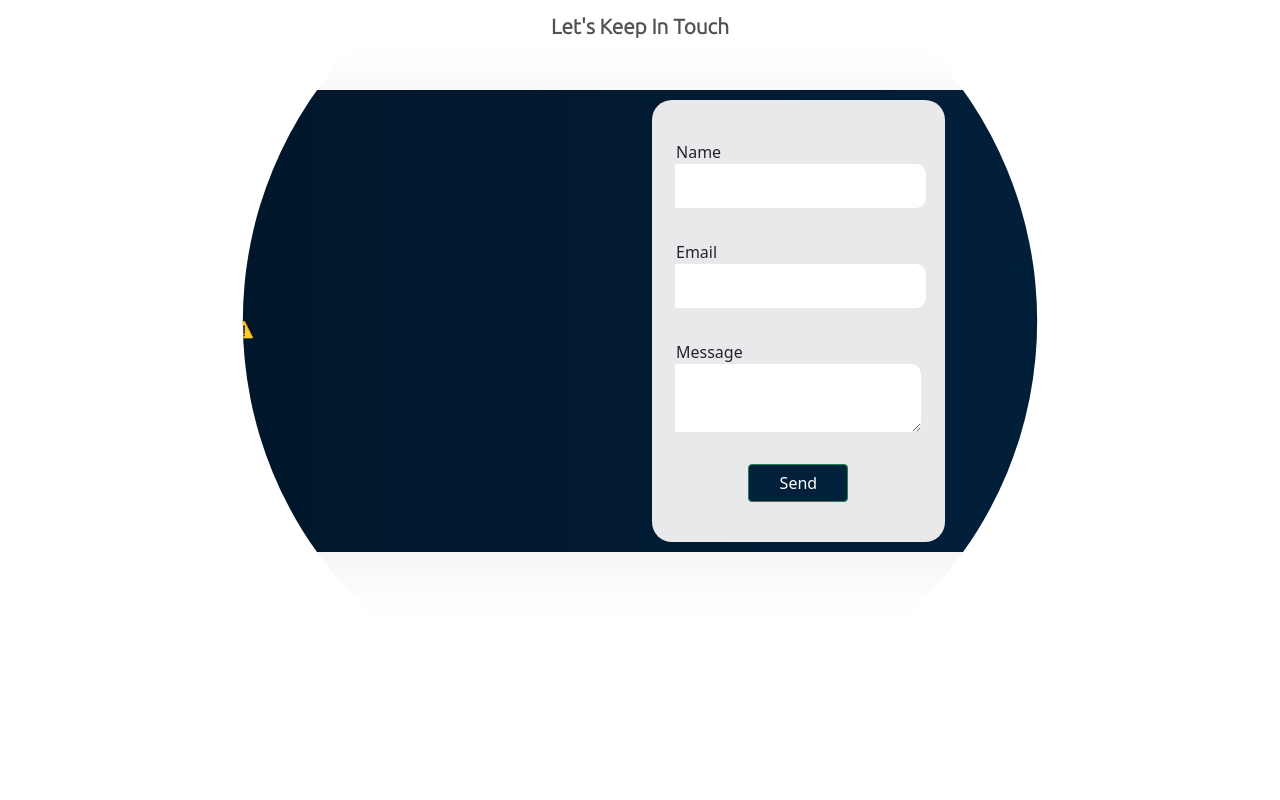
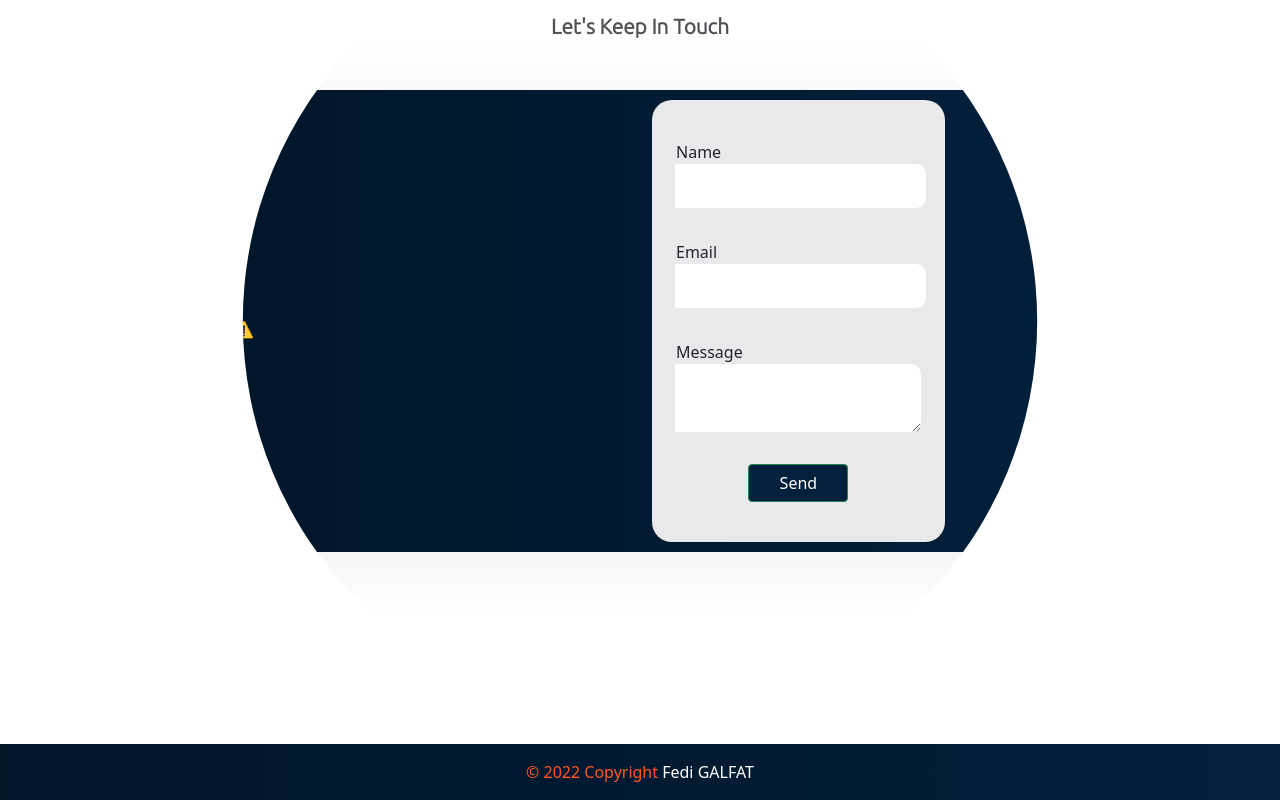
Before and after one commit to fozz101/fozz101.github.io, a React (Create React App) app in the folder my-portfolio/: page / in a window 1280 px wide. Shown: the part 2021-2821 px from the top of the page. Before the commit the page ends 2748 px from the top, so only its background shows below. Built offline with nearby package versions, Linux system fonts and the light colour scheme; no server answers.

Commit message:
Added Footer

```diff
--- a/my-portfolio/src/App.css
+++ b/my-portfolio/src/App.css
@@ -41,7 +41,13 @@ a:hover {
   padding: 0;
   margin: 0;
 }
-
+.footersection {
+  background: linear-gradient(
+    -90deg,
+    var(--primary-app-color),
+    var(--secondary-app-color)
+  );
+}
 .herosection {
   background: linear-gradient(
     -90deg,
@@ -50,6 +56,9 @@ a:hover {
   );
 
   clip-path: polygon(0 0, 100% 0, 100% 75%, 50% 100%, 0 75%);
+}
+.footer-text {
+  color: var(--standout-color);
 }
 
 .nav-items {
--- a/my-portfolio/src/App.jsx
+++ b/my-portfolio/src/App.jsx
@@ -329,6 +329,25 @@ const App = () => {
         <span className="why-text-sub mb-5"> {t("letskeepintouch")}</span>
         <Contact />
       </div>
+      <br></br>
+      <br></br>
+      <br></br>
+      <br></br>
+      <br></br>
+      <br></br>
+      <br></br>
+      <br></br>
+      <div className="footersection text-center p-3">
+        <span className="footer-text">© 2022 Copyright </span>
+        <a
+          className="text-white"
+          href="https://github.com/fozz101"
+          target="_blank"
+          rel="noreferrer"
+        >
+          Fedi GALFAT
+        </a>
+      </div>
     </div>
   );
 };
```
